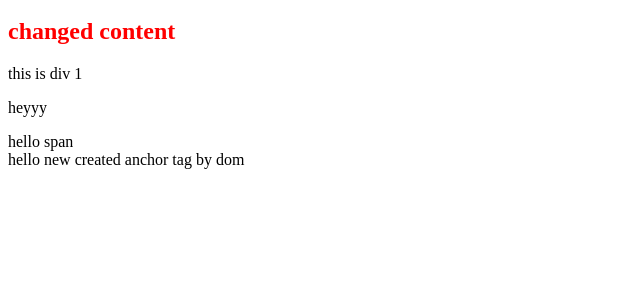
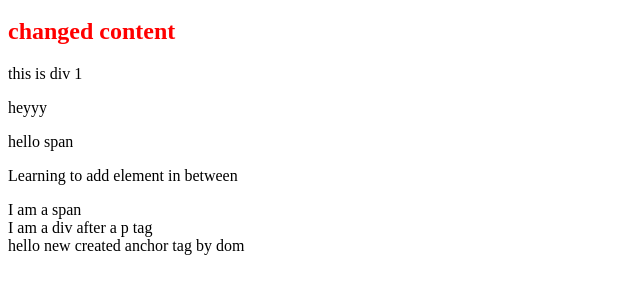
Before and after one commit to karishma1521success/WebDev-Learning, a plain HTML site: page javascript/dom/dom.html in a window 1280 px wide. Shown: the part 167-460 px from the top of the page, without its empty margins (0-640 px from the left). Drawn offline with Linux system fonts and the light colour scheme.

Commit message:
added the way how to add element at b/w using insertBefore()function

```diff
--- a/javascript/dom/dom.html
+++ b/javascript/dom/dom.html
@@ -17,6 +17,13 @@
         <p class="para1">para1</p>
         <a href="#" class="anchor-1">anchor tag</a>
     </div>
+
+    <!-- If you want to add an element at b/w the elements then use [[[insertBefore()]]] function  -->
+    <div id="parent">
+        <p>Learning to add element in between</p>
+         <!-- <span>I am span</span>  (add span tag using js b/w the p and div tag)-->
+        <div id="divAdd"> I am a div after a p tag</div>
+    </div>
     <script src="./dom.js"></script>
 </body>
 </html>
--- a/javascript/dom/dom.js
+++ b/javascript/dom/dom.js
@@ -65,11 +65,22 @@ let anchor = document.createElement('a');  // creates a anchor tag with <a></a>
 //SET VALUE FOR HTML ELEMENT
 anchor.textContent = "hello new created anchor tag by dom";  // now anchor variable = <a>hello new created anchor tag by dom</a>
 // but note it only created by dom not added on the web page or html document
+
 // ADD HTML ELEMENT TO THE HTML DOCUMENT --- add using .appendChild(htmlelement); property
 //1. access html element parent where you want to add this new html element as a child element
 //2. then  parentElemnt.appendChild(NewHtmlElement);
 // it add element as a child and it add to the end of the parent (means as a last child)
 document.getElementsByTagName('body')[0].appendChild(anchor);
+
+// create new element and ADD ELEMENT AT B/W THE ELEMENTS (added using insertBefore() function (it is applied to parent function))
+//syntax -   parent_element.insertBefore(created_element,child_element (at_before_youwanted to add));
+let span = document.createElement('span');    // created a span element [ <span></span>]
+span.textContent = "I am a span";             //<span>I am a span</span>
+let parent = document.getElementById('parent');  // accessed the parent element to add the span child element at between
+let childElement = document.getElementById('divAdd');  // it will acces that element at before I want to add new element
+
+parent.insertBefore(span,childElement);    //childElement - It is that element at before I wanted to add new element
+//span - new created element        // parent - It is that element which is child of span and childElement
 
 
 
```
